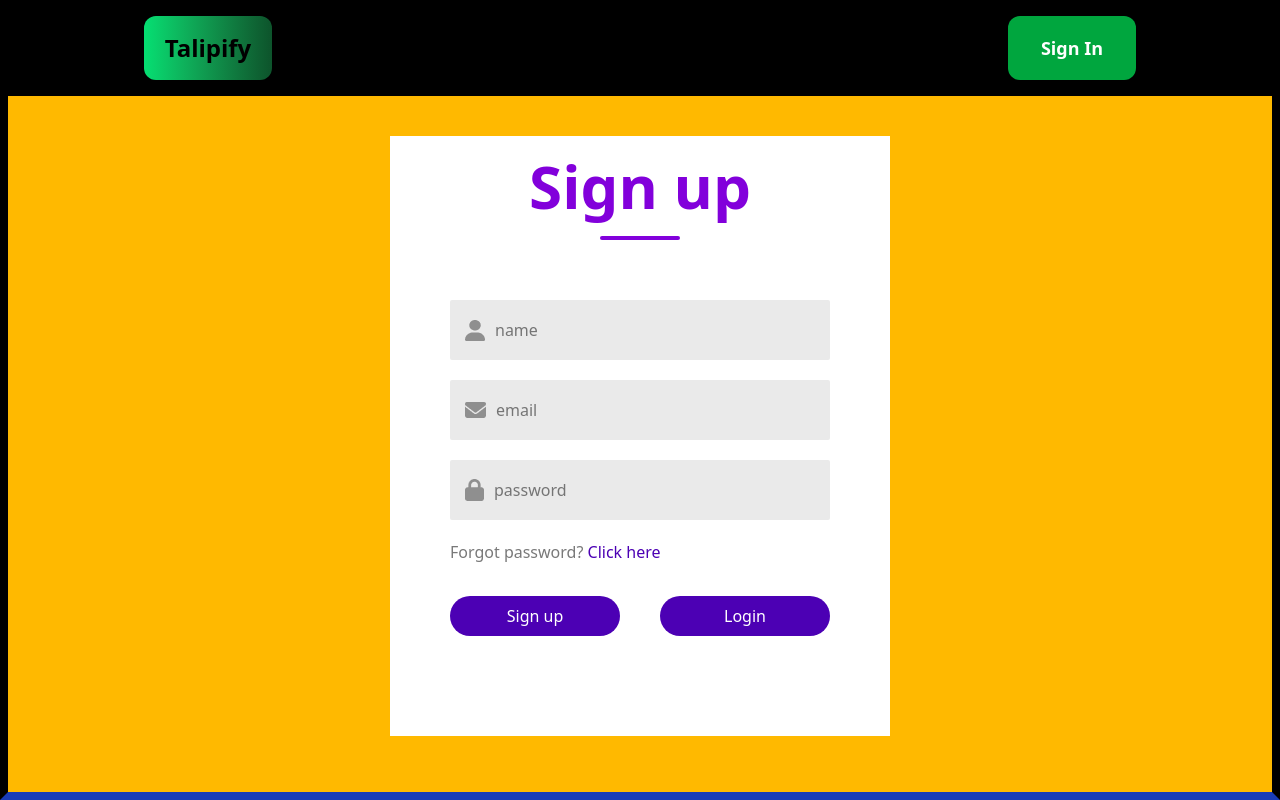
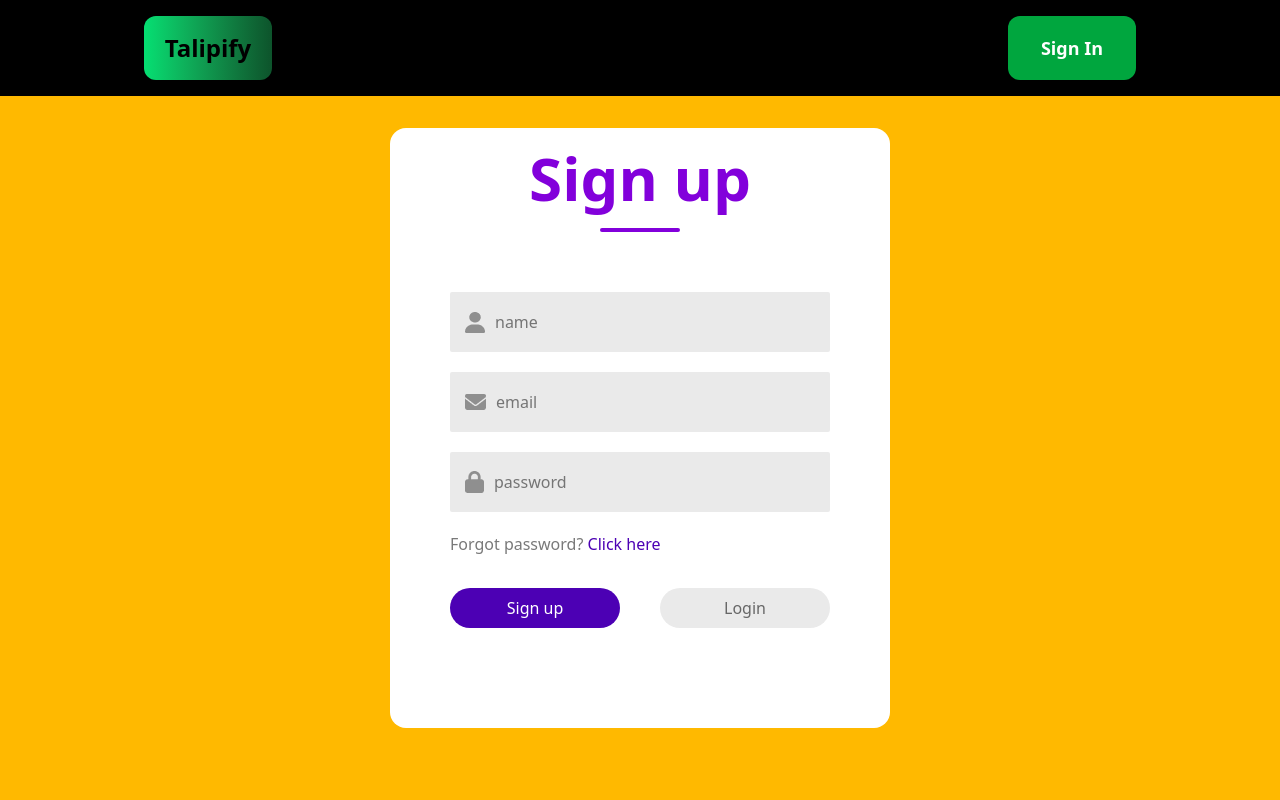
Before and after one commit to TalipTun/Ecommerce-fullstack-website, a React (Vite) app in the folder Ecommerce-website/: page /signup in a window 1280 px wide. Built offline with nearby package versions, Linux system fonts and the light colour scheme; no server answers.

Commit message:
added functionality to sign up and login buttons

```diff
--- a/Ecommerce-website/src/css/loginSignup.css
+++ b/Ecommerce-website/src/css/loginSignup.css
@@ -25,4 +25,10 @@
     border-radius: 30px;
     width: 200px;
     height: 40px;
+    cursor: pointer;
 }
+
+.gray {
+    background: #EAEAEA;
+    color: #676767;
+}
--- a/Ecommerce-website/src/pages/auth/loginSignup.tsx
+++ b/Ecommerce-website/src/pages/auth/loginSignup.tsx
@@ -3,26 +3,28 @@ import "../../css/loginSignup.css"
 import user_icon from './Assets/person.png'
 import email_icon from './Assets/email.png'
 import password_icon from './Assets/password.png'
+import { useState } from "react"
 
 
 function LoginSignup() {
+    const [action, setAction] = useState("Sign up");
+
     return (
       <>
         <Navbar />
-          <div className="pt-32 flex justify-center border-8 border-b-blue-800 h-screen bg-amber-400">
-            <div className="flex flex-col bg-white w-125 pl-15 pr-15 pt-5 pb-5 h-150">
+          <div className="pt-32 flex justify-center h-screen bg-amber-400">
+            <div className="flex flex-col bg-white w-125 pl-15 pr-15 pt-5 pb-5 h-150 rounded-2xl">
 
               <div className="flex flex-col justify-center items-center gap-5 w-100%">
-                <div className="text-purple-700 text-6xl font-bold">Sign up</div>
+                <div className="text-purple-700 text-6xl font-bold">{action}</div>
                 <div className="w-20 h-1 bg-purple-700 rounded-[9px]"></div>
               </div>
 
               <div className="mt-15 flex flex-col gap-5">
-
-                <div className="input">
+                {action === "Log in" ? <div></div> : <div className="input">
                   <img src={user_icon} alt="" />
                   <input type="text" className="input_text" placeholder="name"/>
-                </div>
+                </div>}
 
                 <div className="input">
                   <img src={email_icon} alt="" />
@@ -39,8 +41,8 @@ function LoginSignup() {
                 </div>
 
                 <div className="flex flex-row gap-10 justify-center items-center mt-3">
-                  <div className="submit">Sign up</div>
-                  <div className="submit">Login</div>
+                  <div className={action === "Log in" ? "submit gray" : "submit"} onClick={() => {setAction("Sign up")}}>Sign up</div>
+                  <div className={action === "Sign up" ? "submit gray" : "submit"}  onClick={() => {setAction("Log in")}}>Login</div>
                 </div>
               </div>
             </div>
```
